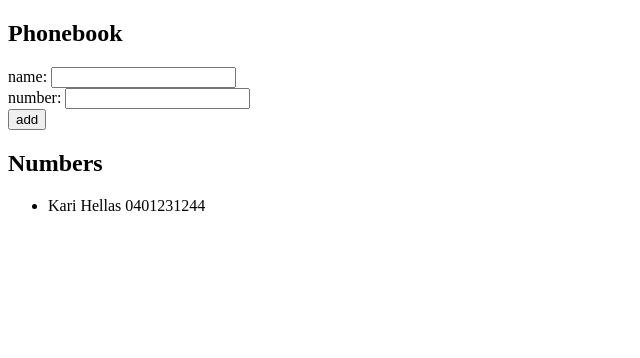
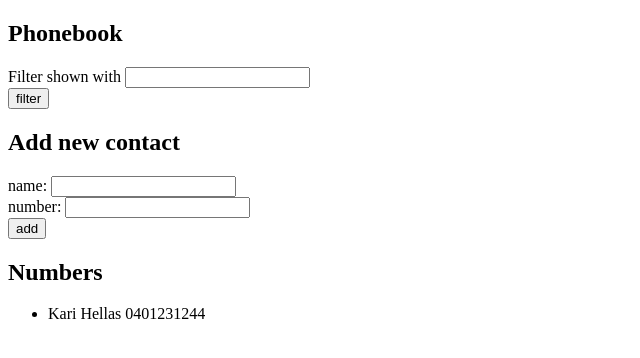
Before and after one commit to ennilehtinen/fullstackopen22, a React (Create React App) app in the folder osa2/puhelinluettelo/: page / in a window 1280 px wide. Shown: the top 358 px of the page, without its empty margins (0-640 px from the left). Built offline with nearby package versions, Linux system fonts and the light colour scheme.

Commit message:
puhelinluettelo 2.9

```diff
--- a/osa2/puhelinluettelo/src/App.js
+++ b/osa2/puhelinluettelo/src/App.js
@@ -6,6 +6,7 @@ const App = (props) => {
   const [persons, setPersons] = useState(props.persons)
   const [newName, setNewName] = useState('')
   const [newNumber, setNewNumber] = useState('')
+  const [search, setNewSearch] = useState('')
 
   const addPerson = (event) => {
     event.preventDefault()
@@ -34,9 +35,22 @@ const App = (props) => {
     setNewNumber(event.target.value)
   }
 
+  const handleSearchChange = (event) => {
+    console.log(event.target.value)
+    setNewSearch(event.target.value)
+  }
+
+  const filtered = !search
+    ? persons
+    : persons.filter((person) =>
+      person.name.toLowerCase().includes(search.toLowerCase()))
+
   return (
     <div>
       <h2>Phonebook</h2>
+      <div>Filter shown with <input value={search} onChange={handleSearchChange} /></div>
+      <div><button type="filter">filter</button></div>
+      <h2>Add new contact</h2>
       <form onSubmit={addPerson}>
         <div>name: <input value={newName} onChange={handleNameChange} /></div>
         <div>number: <input value={newNumber} onChange={handleNumberChange} /></div>
@@ -44,7 +58,7 @@ const App = (props) => {
       </form>
       <h2>Numbers</h2>
       <ul>
-        {persons.map(person =>
+        {filtered.map(person =>
           <Person key={person.id} person={person} />
         )}
       </ul>
```
